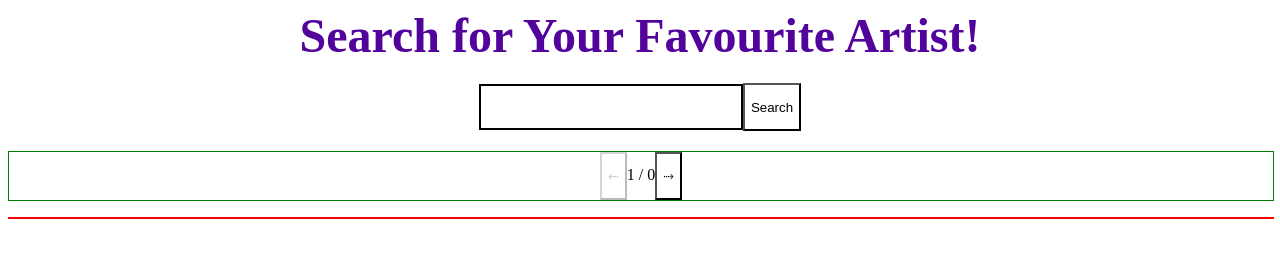
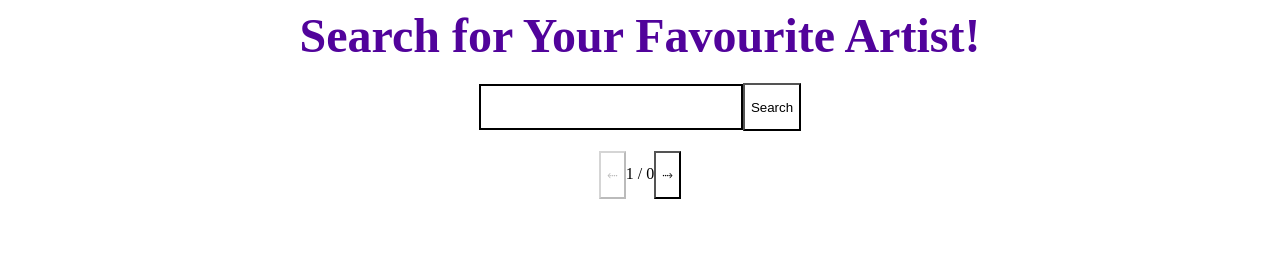
Before and after one commit to apecaves/artist-search, a React app: page / in a window 1280 px wide. Built offline with nearby package versions, Linux system fonts and the light colour scheme; a web font is replaced by a local one.

Commit message:
removed borders

```diff
--- a/src/components/Artists/Artists.css
+++ b/src/components/Artists/Artists.css
@@ -1,5 +1,4 @@
 .Artists {
-  border: 1px solid red;
   list-style: none;
   text-align: center;
   width: 100%;
--- a/src/components/Paging.css
+++ b/src/components/Paging.css
@@ -1,6 +1,4 @@
 .Paging {
   text-align: center;
   width: 100%;
-  border: 1px solid green;
-
 }
--- a/src/components/Releases/Releases.css
+++ b/src/components/Releases/Releases.css
@@ -3,14 +3,12 @@
   padding: 0;
   list-style: none;
   display: grid;
-  grid-template-columns: 1fr 1fr 1fr 1fr ;
+  grid-template-columns: 1fr 1fr 1fr 1fr;
   grid-template-rows: 1fr 1fr 1fr 1fr 1fr 1fr;
   grid-column-gap: 10px;
   grid-row-gap: 10px;
-
 }
 
-.bandName{
+.bandName {
   text-align: center;
-  border: 1px dotted black;
 }
```
